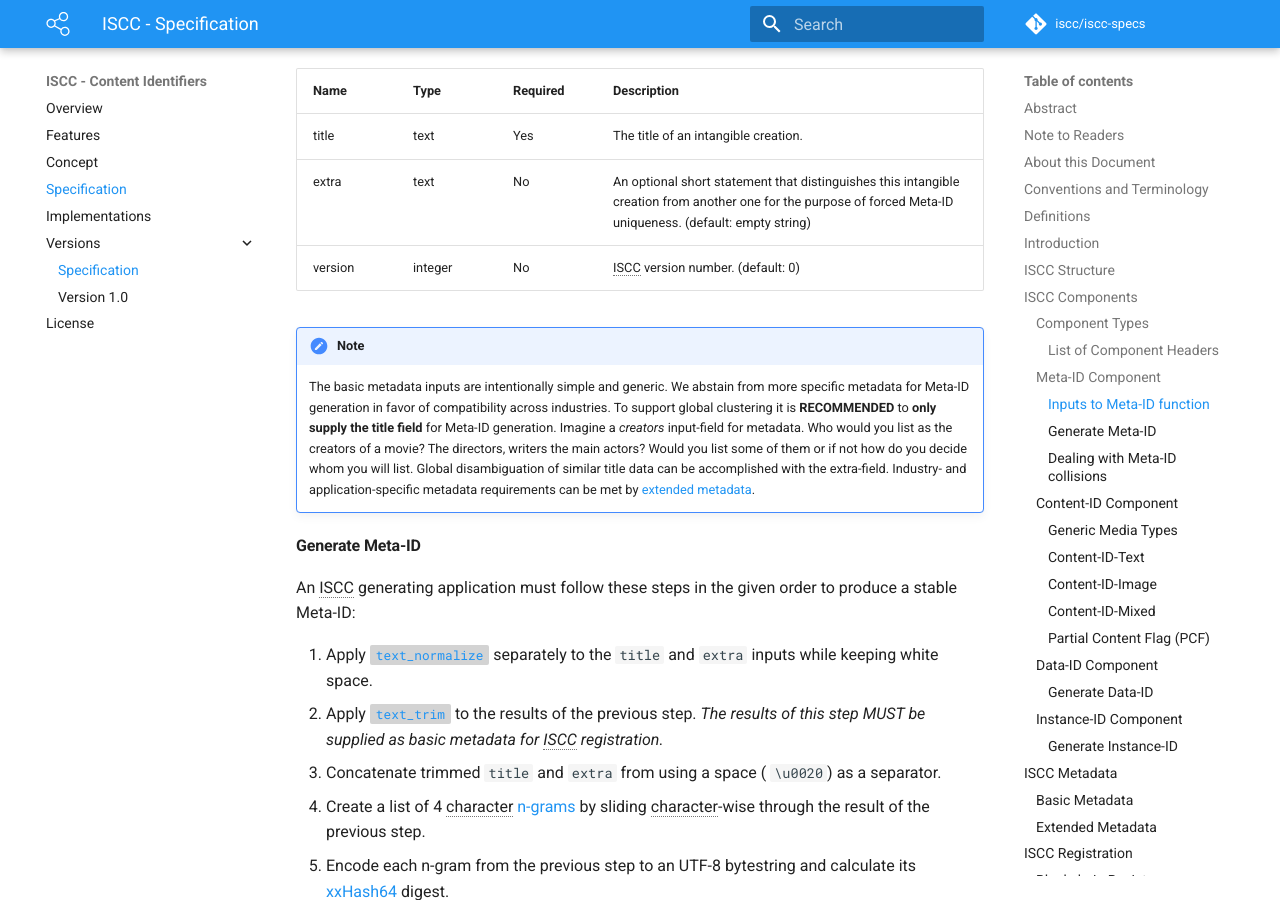
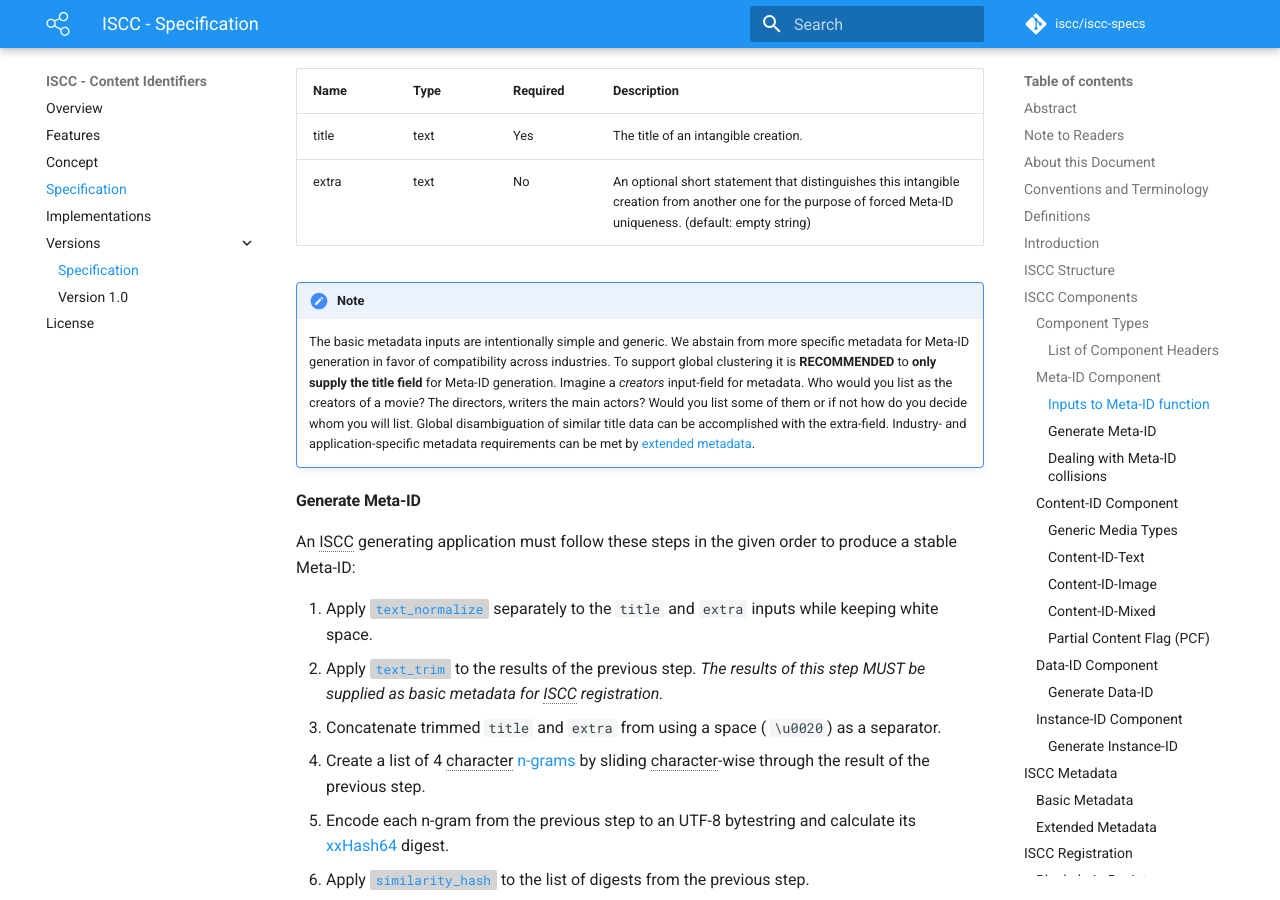
Before and after one commit to iscc/iscc-specs, an MkDocs documentation site: the page built from docs/specification.md, in a window 1280 px wide and 900 px high, scrolled down 5766 px. Built offline with MkDocs 1.6.1 and Material for MkDocs 9.7.7, drawn with Linux system fonts in a browser that asks for light colours; comment, search, counter and statistics services are not loaded.

Commit message:
Update inputs to Meta-ID function

```diff
--- a/docs/specification.md
+++ b/docs/specification.md
@@ -148,7 +148,6 @@ The Meta-ID body is built from a 64-bit `similarity_hash` over 4-character n-gra
 | :------ | :------ | :------- | :----------------------------------------------------------- |
 | title   | text    | Yes      | The title of an intangible creation.                         |
 | extra   | text    | No       | An optional short statement that distinguishes this intangible creation from another one for the purpose of forced Meta-ID uniqueness. (default: empty string) |
-| version | integer | No       | ISCC version number. (default: 0)                            |
 
 !!! note
 
```
